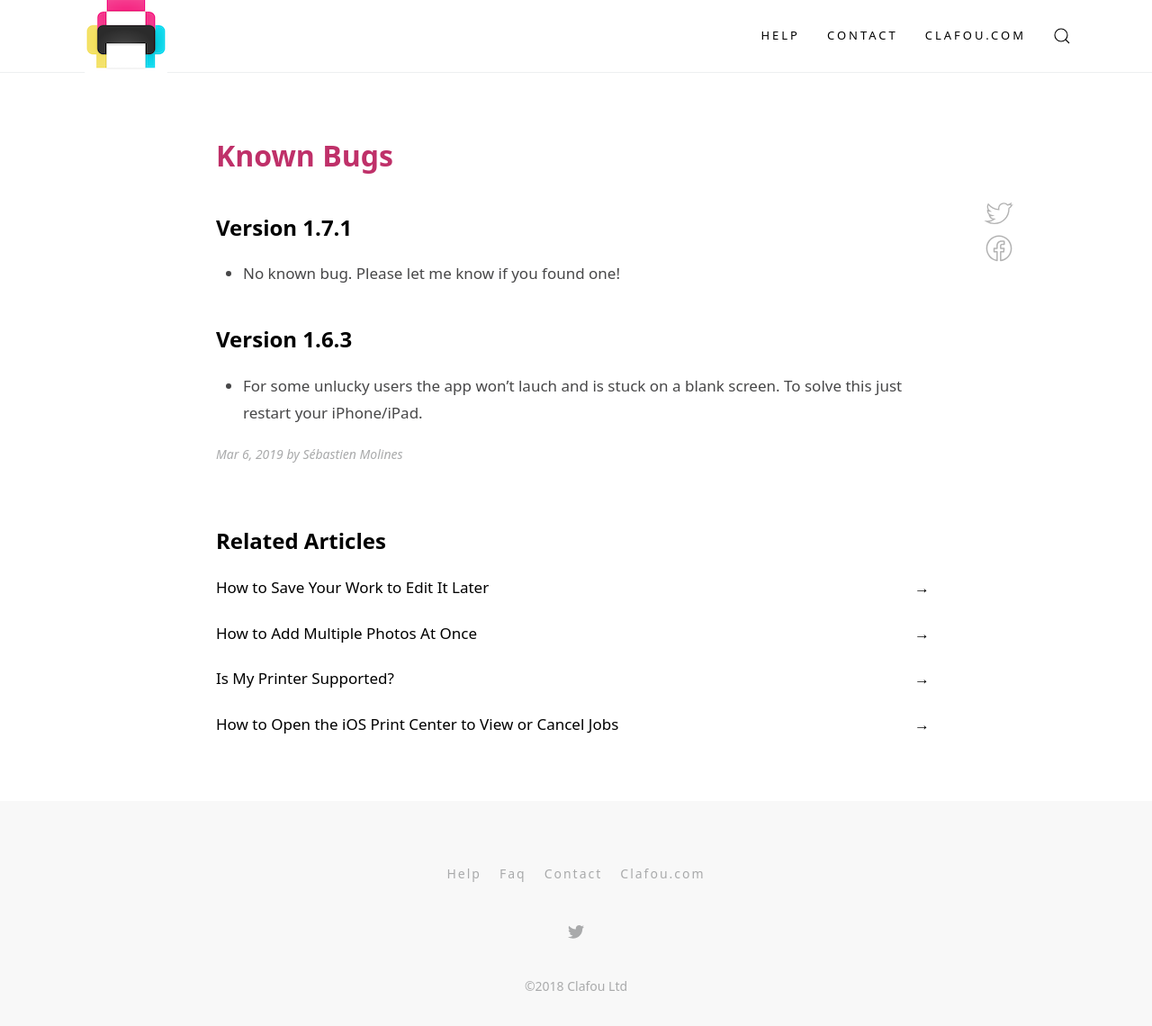
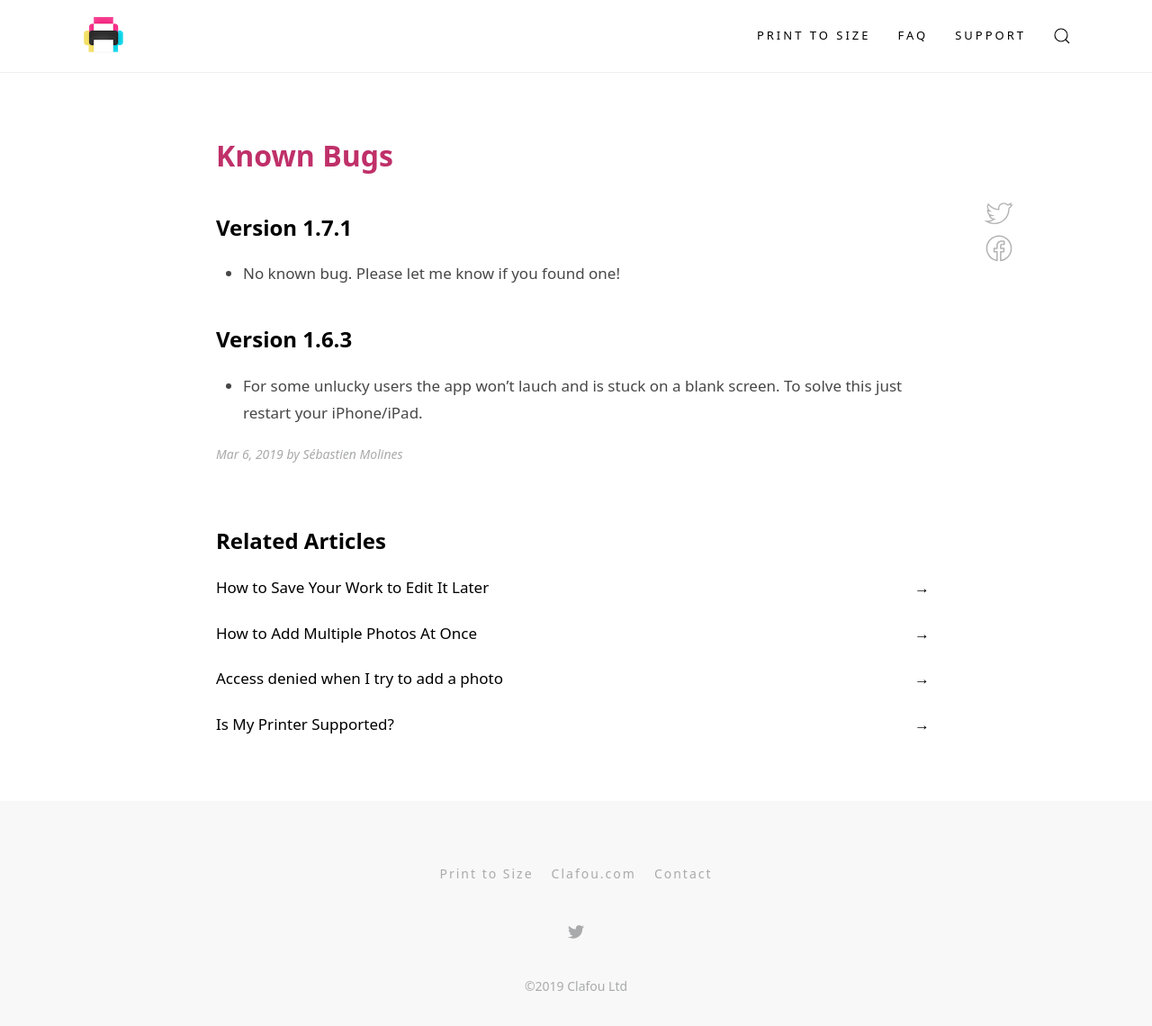
Before and after one commit to Clafou/support.print, a Jekyll site: the page built from _posts/2019-03-06-known-bugs.md, in a window 1280 px wide and 1176 px high. Shown: the top 1140 px of the window at 90% size. Built offline with Jekyll 4.4.1, drawn with Linux system fonts in a browser that asks for light colours.

Commit message:
Changed links in header/footer, replaced FAQ with relevant content, added two posts (getting started and photo access), fixed icon size in posts

```diff
--- a/_config.yml
+++ b/_config.yml
@@ -45,7 +45,7 @@ github_username:
 
 # Default footer image settings
 footer:
-    copyright:      ©2018 Clafou Ltd
+    copyright:      ©2019 Clafou Ltd
 
 # Disqus comments shortname, requires Disqus account https://disqus.com/
 disqus:
--- a/_data/navigation_categories.yml
+++ b/_data/navigation_categories.yml
@@ -3,7 +3,7 @@
 - heading: Browse All Topics
   categories:
     - title: Getting Started
-      desc: Learn how to use Print to Size
+      desc: How to use the app
       icon: image
 
     - title: Troubleshooting
--- a/_data/navigation_footer.yml
+++ b/_data/navigation_footer.yml
@@ -1,13 +1,10 @@
 # Footer navigation links
 
-- title: Help
-  url: /
+- title: Print to Size
+  url: http://www.printtosize.com
 
-- title: Faq
-  url: /faq/
+- title: Clafou.com
+  url: http://www.clafou.com/
 
 - title: Contact
   url: /contact/
-
-- title: Clafou.com
-  url: http://www.clafou.com/
--- a/_data/navigation_header.yml
+++ b/_data/navigation_header.yml
@@ -1,9 +1,9 @@
 # Navbar menu navigation links
-- title: Help
+- title: Print to Size
+  url: http://www.printtosize.com
+
+- title: FAQ
+  url: /faq
+
+- title: Support
   url: /
-
-- title: Contact
-  url: /contact/
-
-- title: Clafou.com
-  url: http://www.clafou.com/
--- /dev/null
+++ b/_posts/2018-12-15-configure-photo-access-privacy.md
@@ -0,0 +1,15 @@
+---
+layout: post
+title: Access denied when I try to add a photo
+categories: [Troubleshooting]
+---
+
+In order to add photos via the + button, the app requires permission to the photos on your device. If you have denied access when first asked, please follow these steps:
+
+* Open the Settings app on your iPhone or iPad.
+* Tap on Privacy.
+* Tap on Photos.
+* Find Print to Size in the list and tap on it.
+Tap the "Read and Write" option to allow photo access by the app.
+
+Note that the + button isn't the only way to add photos. You can also use the method described [here](/add-multiple-photos/)
--- a/_sass/theme/mixins.scss
+++ b/_sass/theme/mixins.scss
@@ -247,8 +247,6 @@ $section-large-padding-vertical-m:                 $global-large-margin * 1.2;
     header .uk-light {
         .uk-logo {
             color: #fff;
-            width: 80px;
-            height: 80px;
             &:hover {
                 color: #fff;
             }
@@ -257,8 +255,6 @@ $section-large-padding-vertical-m:                 $global-large-margin * 1.2;
     header .uk-dark {
         .uk-logo {
             color: #000;
-            width: 80px;
-            height: 80px;
             &:hover {
                 color: #000;
             }
--- a/_sass/uikit/components/utility.scss
+++ b/_sass/uikit/components/utility.scss
@@ -432,6 +432,8 @@ $dragover-box-shadow:                            0 0 20px rgba(100,100,100,0.3)
     font-size: $logo-font-size;
     font-family: $logo-font-family;
     color: $logo-color;
+    width: 80px;
+    height: 80px;
     /* 1 */
     text-decoration: none;
     @if(mixin-exists(hook-logo)) {@include hook-logo();}
```
Also changed, not shown: _faqs/2017-04-05-faq-item.md (deleted, +0 -9 lines), _faqs/2017-04-05-faq-item0.md (deleted, +0 -9 lines), _faqs/2017-04-05-faq-item1.md (deleted, +0 -9 lines), _faqs/2017-04-05-faq-item2.md (deleted, +0 -9 lines), _faqs/2017-04-05-faq-item3.md (deleted, +0 -9 lines), _faqs/2017-04-05-faq-item4.md (deleted, +0 -9 lines), _faqs/2017-04-05-faq-item5.md (deleted, +0 -9 lines), _faqs/2019-04-30-faq-1.md (added, +5 -0 lines), _faqs/2019-04-30-faq-2.md (added, +7 -0 lines), _faqs/2019-04-30-faq-3.md (added, +5 -0 lines), _faqs/2019-04-30-faq-4.md (added, +5 -0 lines), _posts/2018-11-18-under-construction.md (deleted, +0 -12 lines), _posts/2019-04-30-getting-started.md (added, +17 -0 lines).
